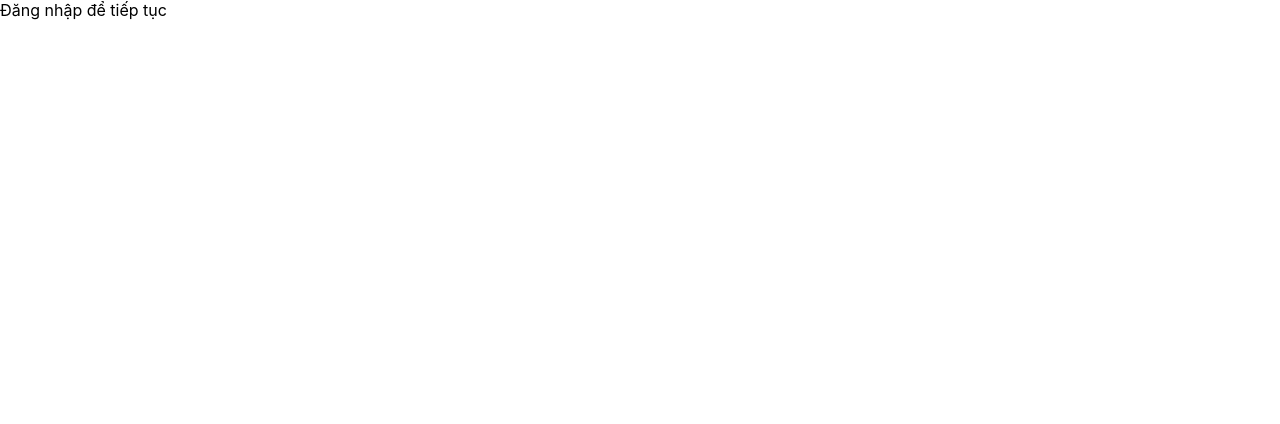
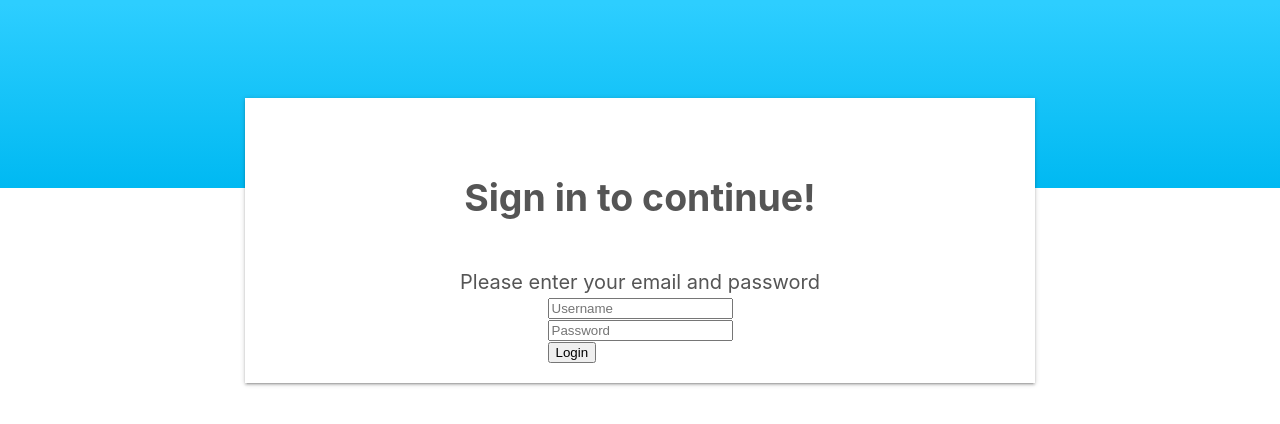
Before and after one commit to tomo1601/react-app-TKVL, a React (Create React App) app in the folder client/: page /login in a window 1280 px wide. Shown: the top 424 px of the page. Built offline with nearby package versions, Linux system fonts and the light colour scheme.

Commit message:
login-register

```diff
--- a/client/src/App.css
+++ b/client/src/App.css
@@ -1,38 +1,171 @@
-.App {
+.landing {
+	position: relative;
+	background: url('./assets/landing.jpg') no-repeat center center/cover;
+	height: 100vh;
+}
+
+.dark-overlay {
+	background-color: rgba(0, 0, 0, 0.5);
+	height: 100%;
+}
+
+.landing-inner {
+	height: 100%;
+	margin: auto;
+	display: flex;
+	flex-direction: column;
+	justify-content: center;
+	align-items: center;
 	text-align: center;
 }
 
-.App-logo {
-  height: 40vmin;
-  pointer-events: none;
+.landing-inner form {
+	width: 30%;
 }
 
-@media (prefers-reduced-motion: no-preference) {
-  .App-logo {
-    animation: App-logo-spin infinite 20s linear;
-  }
+.landing-inner h1,
+.landing-inner h4,
+.landing-inner p {
+	color: rgb(0, 0, 0);
 }
 
-.App-header {
-  background-color: #282c34;
-  min-height: 100vh;
-  display: flex;
-  flex-direction: column;
-  align-items: center;
-  justify-content: center;
-  font-size: calc(10px + 2vmin);
-  color: white;
+.spinner-container {
+	position: absolute;
+	top: 50%;
+	left: 50%;
+	-moz-transform: translateX(-50%) translateY(-50%);
+	-webkit-transform: translateX(-50%) translateY(-50%);
+	transform: translateX(-50%) translateY(-50%);
 }
 
-.App-link {
-  color: #61dafb;
+/* Post button */
+.post-button {
+	padding-top: 0;
+	background: transparent;
+	border: none;
 }
 
-@keyframes App-logo-spin {
-  from {
-    transform: rotate(0deg);
+.post-button:hover {
+	background: transparent;
 }
-  to {
-    transform: rotate(360deg);
+
+a.post-button.btn:focus,
+a.post-button.btn:active {
+	outline: none;
+	background: transparent;
+	border: none;
+	box-shadow: none;
 }
+
+button.post-button.btn:focus,
+button.post-button.btn:active {
+	outline: none;
+	background: transparent;
+	border: none;
+	box-shadow: none;
 }
+
+/* Floating add button */
+.btn-floating {
+	position: fixed;
+	right: 3rem;
+	bottom: 3rem;
+	background: transparent;
+	border: none;
+}
+
+.btn-floating:hover {
+	background: transparent;
+}
+
+.btn-floating:focus,
+.btn-floating:active {
+	outline: none;
+	background: transparent;
+	border: none;
+	box-shadow: none;
+}
+
+/* Add new post tooltip */
+.tooltip {
+	background: transparent;
+}
+
+.tooltip .arrow::before {
+	border-left-color: #78c2ad;
+}
+
+.tooltip-inner {
+	background: #78c2ad;
+}
+
+/* Post border thicker */
+.border-success,
+.border-warning,
+.border-danger {
+	border-width: 2px;
+}
+
+/* Post title */
+.post-title {
+	margin-bottom: 0.5rem;
+}
+.utew-login-top-header {
+  width: 100vw;
+  min-height: 188px;
+  background-image: -webkit-gradient(linear, left top, left bottom, color-stop(2%, #2DCEFF), to(#00B9F2));
+  background-image: linear-gradient(-180deg, #2DCEFF 2%, #00B9F2 100%);
+}
+.grid {
+  margin-left: auto;
+  margin-right: auto;
+  max-width: 650px;
+  width: 90%;
+  padding: 40px 70px;
+  margin-top: -90px;
+}
+.grid.main {
+  padding: 40px 70px 20px 70px;
+}
+.main {
+  -ms-flex-negative: 0;
+  flex-shrink: 0;
+  background: #fff;
+  -webkit-box-shadow: 0 2px 10px 0 rgb(0 0 0 / 5%);
+  box-shadow: 0 2px 10px 0 rgb(0 0 0 / 5%);
+  margin: 0 auto;
+  min-height: 0;
+  width: 650px;
+  display: -webkit-box;
+  display: -ms-flexbox;
+  display: flex;
+  -webkit-box-pack: center;
+  -ms-flex-pack: center;
+  justify-content: center;
+  -webkit-box-orient: vertical;
+  -webkit-box-direction: normal;
+  -ms-flex-direction: column;
+  flex-direction: column;
+  -webkit-box-align: center;
+  -ms-flex-align: center;
+  align-items: center;
+  margin-top: -90px;
+}
+.login-grid {
+  background-color: #fff;
+  background-image: none;
+  -webkit-box-shadow: 0 2px 2px 0 rgb(0 0 0 / 14%), 0 3px 1px -2px rgb(0 0 0 / 12%), 0 1px 5px 0 rgb(0 0 0 / 20%);
+  box-shadow: 0 2px 2px 0 rgb(0 0 0 / 14%), 0 3px 1px -2px rgb(0 0 0 / 12%), 0 1px 5px 0 rgb(0 0 0 / 20%);
+}
+.grid.main .ute-title {
+  font-size: 32px;
+  color: #555555;
+  text-align: center;
+  max-width: 100%;
+  width:100%;
+}
+.ute-login-sml-text {
+  font-size: 20px;
+  color: #555555;
+  text-align: center;
+}
--- a/client/src/components/auth/LoginForm.js
+++ b/client/src/components/auth/LoginForm.js
@@ -1,6 +1,51 @@
-const Login =() =>{
+import Button from 'react-bootstrap/Button'
+import Form from 'react-bootstrap/Form'
+
+
+const LoginForm =() =>{
+
+    let body
+    body = (
+        <>
+        <div className="grid login-grid main login-box">
+            <div className='ute-title'>
+                <h3>Sign in to continue!</h3>
+                <div className='login-social'></div>
+                <span className='ute-login-sml-text'>Please enter your email and password</span>
+            </div>
+            <Form>
+                <Form.Group>
+                    <Form.Control type='text' placeholder='Username' name='username' required/>
+                </Form.Group>
+                <Form.Group>
+                    <Form.Control type='password' placeholder='Password' name='password' required/>
+                </Form.Group>
+                <Button variant='success' type='submit'>Login</Button>
+
+            </Form>
+
+        </div>
+        <div className='grid text-right terms mt-3'>
+            {/*<p class="login__footer-text login__footer-term">Thỏa Thuận Sử Dụng</p>
+            <span class="separator">|</span>
+            <p class="login__footer-text">Quy Định Bảo Mật</p>
+            */}
+        </div>
+        </>
+    )
     return (
-        <div>Login</div>
+        <>
+        {/*Header,logo*/}
+        <div className="utew-login-top-header">
+            <div>
+
+            </div>
+        </div>
+        {/*Form login*/}
+        {body}
+
+
+        </>
     )
 }
-export default Login
+export default LoginForm
--- a/client/src/components/auth/RegisterForm.js
+++ b/client/src/components/auth/RegisterForm.js
@@ -0,0 +1,6 @@
+const RegisterForm =() =>{
+    return (
+        <div>Register</div>
+    )
+}
+export default RegisterForm
--- a/client/src/views/Auth.js
+++ b/client/src/views/Auth.js
@@ -1,14 +1,23 @@
 import LoginForm from '../components/auth/LoginForm'
 import RegisterForm from '../components/auth/RegisterForm'
 
-const Auth = (authRoute) =>{
-    return (
+const Auth = ({authRoute}) =>{
+
+    let body
+    body = (
         <>
-            Đăng nhập để tiếp tục
-            {authRoute==='login'&& <LoginForm/>}
-            {authRoute==='register'&&<RegisterForm/>}
+
+            {authRoute==='login' && <LoginForm/>}
+            {authRoute==='register' && <RegisterForm/>}
 
         </>
+    )
+
+
+    return (
+       <div>
+        {body}
+       </div>
     )
 }
 
```
Lines whose indentation alone changed are shown as unchanged.
